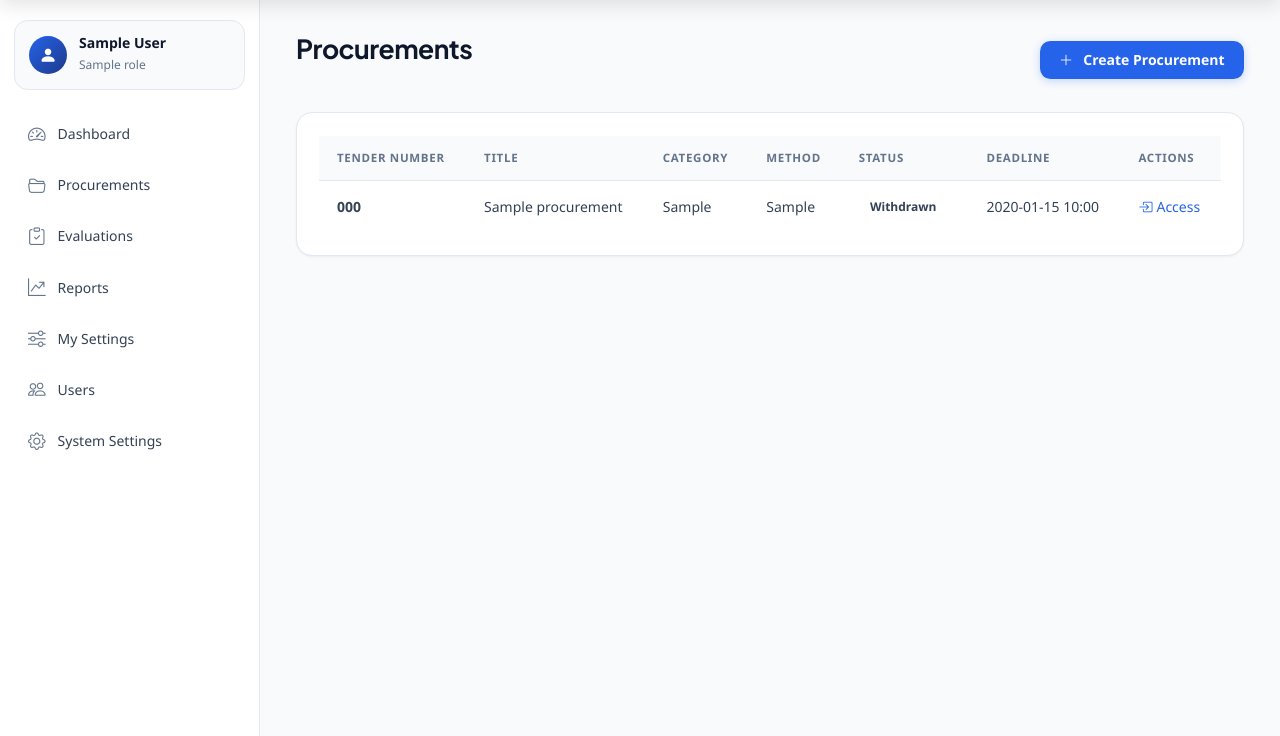
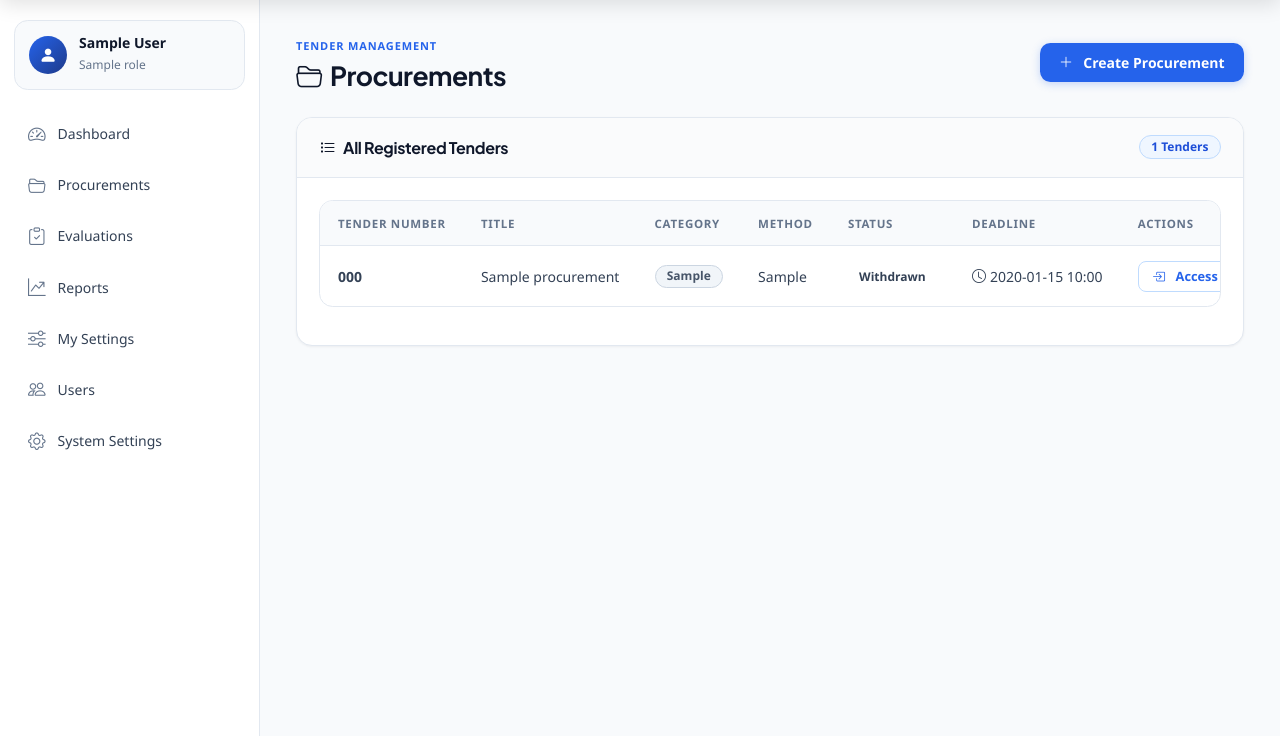
Before and after one commit to AllenMachona/BACK, a Flask app: page /procurements/ in a window 1280 px wide. Shown: the part 64-800 px from the top of the page. Run offline with Flask 3, Linux system fonts and the light colour scheme; a user stored in the database is signed in; tables that the repository leaves empty hold one stand-in row (values such as "Sample post").

Commit message:
refactor: wrap procurement list table in card-level horizontal scroll container

```diff
--- a/ebms_flask/ebms_flask/app/templates/procurement_list.html
+++ b/ebms_flask/ebms_flask/app/templates/procurement_list.html
@@ -4,7 +4,10 @@
 {% set active_nav = 'procurements' %}
 
 <div class="d-flex justify-content-between align-items-center mb-4">
-    <h2>Procurements</h2>
+    <div>
+        <span class="eyebrow">Tender Management</span>
+        <h2 class="mb-0"><i class="bi bi-folder2-open me-2 text-primary"></i>Procurements</h2>
+    </div>
     {% if current_user.role.can_create_procurement %}
     <a href="{{ url_for('procurements.create') }}" class="btn btn-primary">
         <i class="bi bi-plus-lg me-1"></i>Create Procurement
@@ -13,26 +16,36 @@
 </div>
 
 <div class="card">
+    <div class="card-header bg-white d-flex justify-content-between align-items-center">
+        <h5 class="mb-0"><i class="bi bi-list-task me-2 text-muted"></i>All Registered Tenders</h5>
+        <span class="badge badge-primary">{{ procurements|length }} Tenders</span>
+    </div>
     <div class="card-body">
         {% if procurements %}
+        <div class="table-responsive">
             <table class="table table-hover align-middle">
-            <thead class="table-light">
+                <thead>
                     <tr>
-                    <th>Tender Number</th><th>Title</th><th>Category</th><th>Method</th>
-                    <th>Status</th><th>Deadline</th><th>Actions</th>
+                        <th>Tender Number</th>
+                        <th>Title</th>
+                        <th>Category</th>
+                        <th>Method</th>
+                        <th>Status</th>
+                        <th>Deadline</th>
+                        <th class="text-end">Actions</th>
                     </tr>
                 </thead>
                 <tbody>
                     {% for p in procurements %}
                     <tr>
-                    <td class="fw-bold">{{ p.tender_number }}</td>
+                        <td class="fw-bold text-primary">{{ p.tender_number }}</td>
                         <td>{{ p.title }}</td>
-                    <td>{{ p.category.title() }}</td>
-                    <td>{{ p.method }}</td>
+                        <td><span class="badge badge-secondary">{{ p.category.title() }}</span></td>
+                        <td>{{ p.method.replace('_',' ').title() }}</td>
                         <td><span class="status-badge status-{{ p.status }}">{{ p.status_label() }}</span></td>
-                    <td>{{ p.submission_deadline.strftime('%Y-%m-%d %H:%M') if p.submission_deadline else '—' }}</td>
-                    <td>
-                        <a href="{{ url_for('procurements.detail', procurement_id=p.id) }}" class="procurement-access-btn">
+                        <td><i class="bi bi-clock me-1 text-muted"></i>{{ p.submission_deadline.strftime('%Y-%m-%d %H:%M') if p.submission_deadline else '—' }}</td>
+                        <td class="text-end">
+                            <a href="{{ url_for('procurements.detail', procurement_id=p.id) }}" class="btn btn-sm btn-outline-primary">
                                 <i class="bi bi-box-arrow-in-right me-1"></i>Access
                             </a>
                         </td>
@@ -40,12 +53,16 @@
                     {% endfor %}
                 </tbody>
             </table>
+        </div>
         {% else %}
+        <div class="text-center py-4">
+            <i class="bi bi-inboxes text-muted fs-1 mb-2"></i>
             <p class="text-muted mb-0">No procurements exist yet.
                 {% if current_user.role.can_create_procurement %}
-            <a href="{{ url_for('procurements.create') }}">Create the first one.</a>
+                <a href="{{ url_for('procurements.create') }}" class="fw-bold">Create the first one.</a>
                 {% endif %}
             </p>
+        </div>
         {% endif %}
     </div>
 </div>
```
Lines whose indentation alone changed are shown as unchanged.
